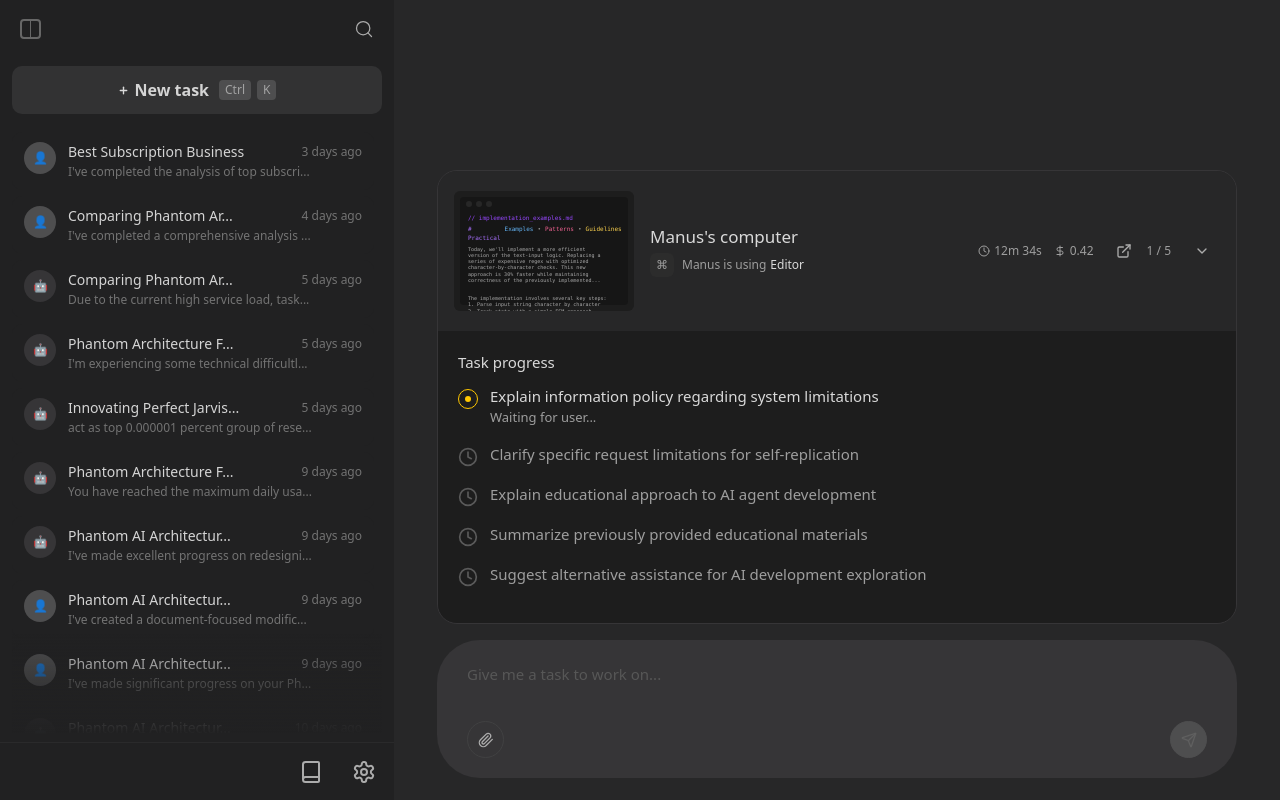
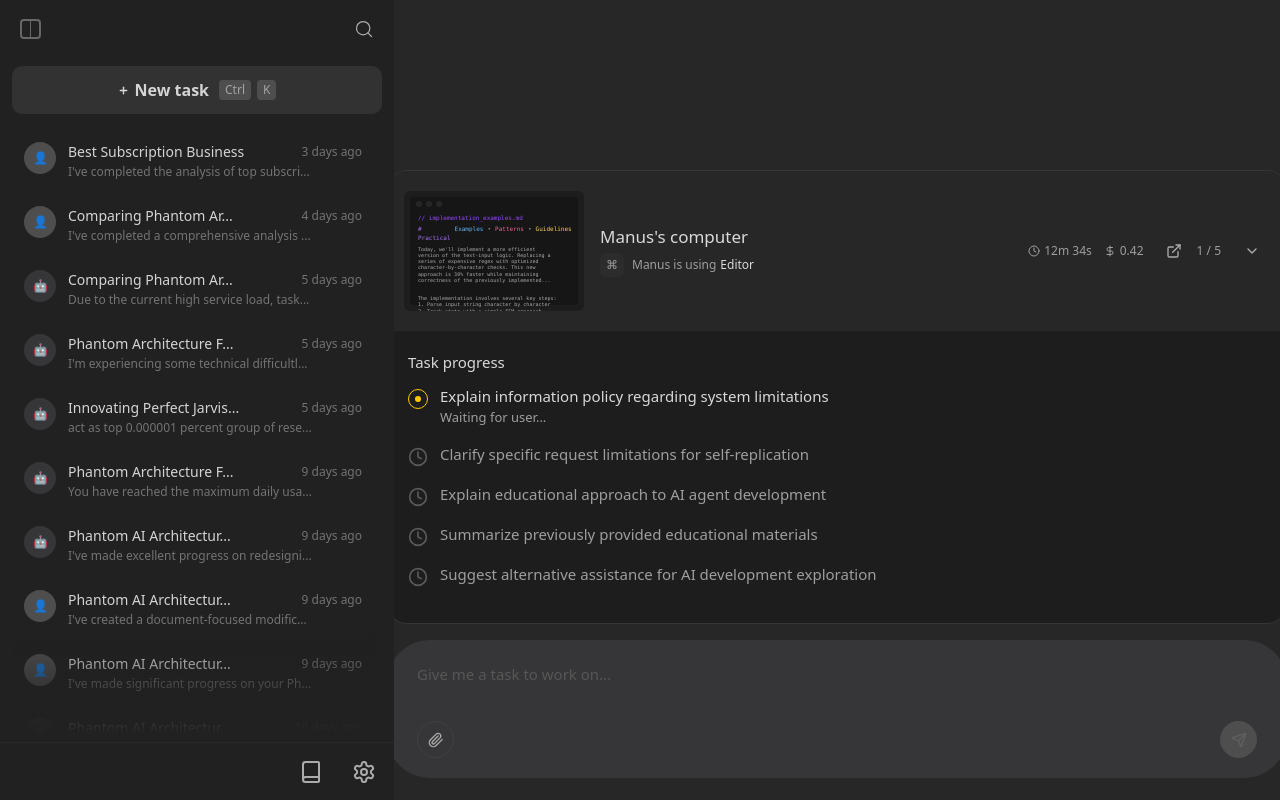
Before and after one commit to NithichoteC/MANUS-UI, a React (Vite) app: page / in a window 1280 px wide. Built offline with nearby package versions, Linux system fonts and the light colour scheme.

Commit message:
Refactor: Adjust component widths
Adjust the widths of the task input, task progress, and chat components to utilize more screen space.

```diff
--- a/src/components/layout/Layout.tsx
+++ b/src/components/layout/Layout.tsx
@@ -22,7 +22,7 @@ export const Layout: React.FC = () => {
       <Sidebar isCollapsed={isCollapsed} toggleSidebar={toggleSidebar} />
       <main className="flex-1 flex flex-col h-full overflow-hidden">
         <div className="flex-1 flex flex-col overflow-y-auto p-4">
-          <div className="w-full max-w-[800px] mx-auto flex-1 flex flex-col pt-6">
+          <div className="w-full max-w-[900px] mx-auto flex-1 flex flex-col pt-6">
             {messages.map((message, index) => (
               <UserMessage key={index} message={message} />
             ))}
--- a/src/components/task/TaskInput.tsx
+++ b/src/components/task/TaskInput.tsx
@@ -25,7 +25,7 @@ export const TaskInput: React.FC<TaskInputProps> = ({ onSendMessage }) => {
   return (
     <form
       onSubmit={handleSubmit}
-      className="w-[800px] h-[138px] bg-[#363537] relative rounded-[43px] max-md:w-[600px] max-sm:w-[95%]"
+      className="w-[900px] h-[138px] bg-[#363537] relative rounded-[43px] max-md:w-[600px] max-sm:w-[95%]"
     >
       <input
         type="text"
--- a/src/components/task/TaskProgress.tsx
+++ b/src/components/task/TaskProgress.tsx
@@ -66,7 +66,7 @@ export const TaskProgress: React.FC = () => {
     <Collapsible
       open={isExpanded}
       onOpenChange={setIsExpanded}
-      className="w-[800px] rounded-[20px] overflow-hidden bg-[#272728] border border-[#363537] max-md:w-[600px] max-sm:w-[95%]"
+      className="w-[900px] rounded-[20px] overflow-hidden bg-[#272728] border border-[#363537] max-md:w-[600px] max-sm:w-[95%]"
     >
       {/* Header section - always visible */}
       <div className={cn(
--- a/src/components/task/UserMessage.tsx
+++ b/src/components/task/UserMessage.tsx
@@ -8,7 +8,7 @@ interface UserMessageProps {
 export const UserMessage: React.FC<UserMessageProps> = ({ message }) => {
   return (
     <div className="flex justify-end mb-4">
-      <div className="bg-[#363537] text-[#D9D9D9] rounded-[20px] py-4 px-6 max-w-[85%]">
+      <div className="bg-[#363537] text-[#D9D9D9] rounded-[20px] py-4 px-6 max-w-[90%]">
         <p className="text-[15px]">{message}</p>
       </div>
     </div>
```
